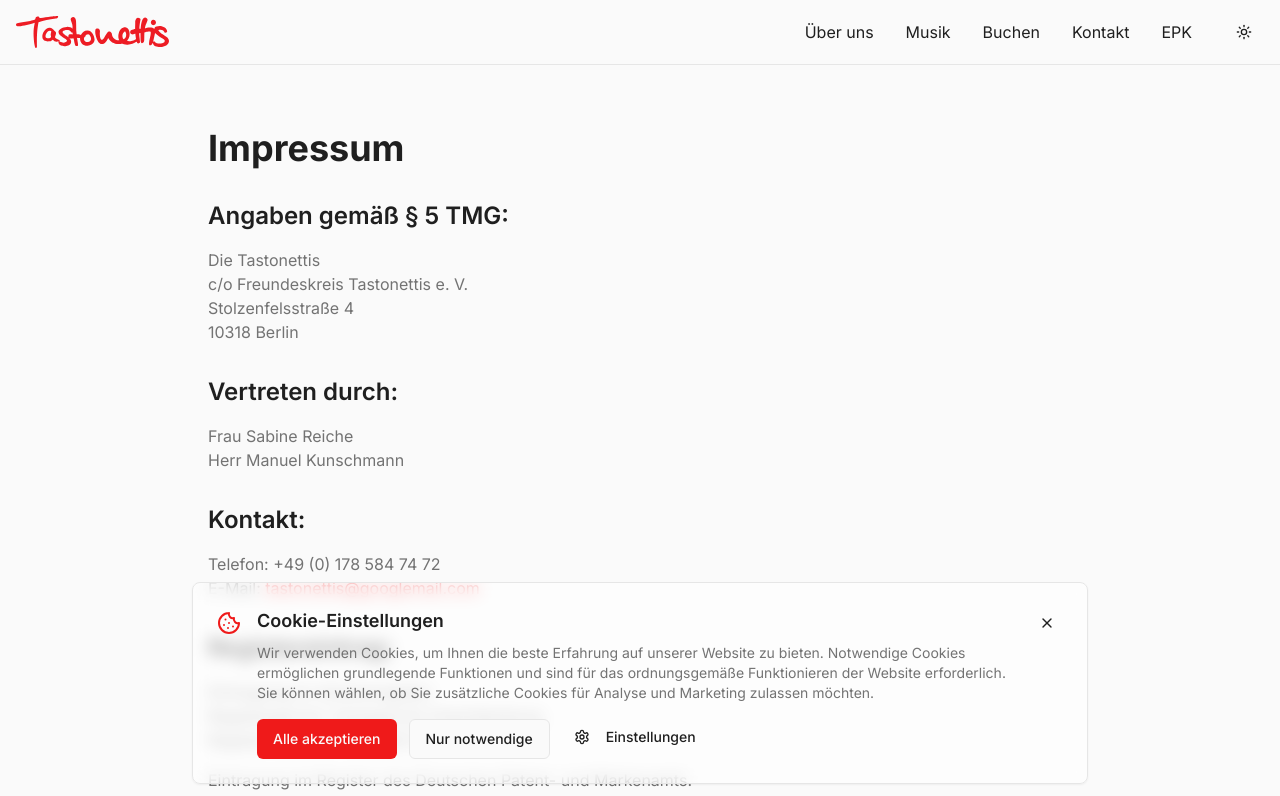
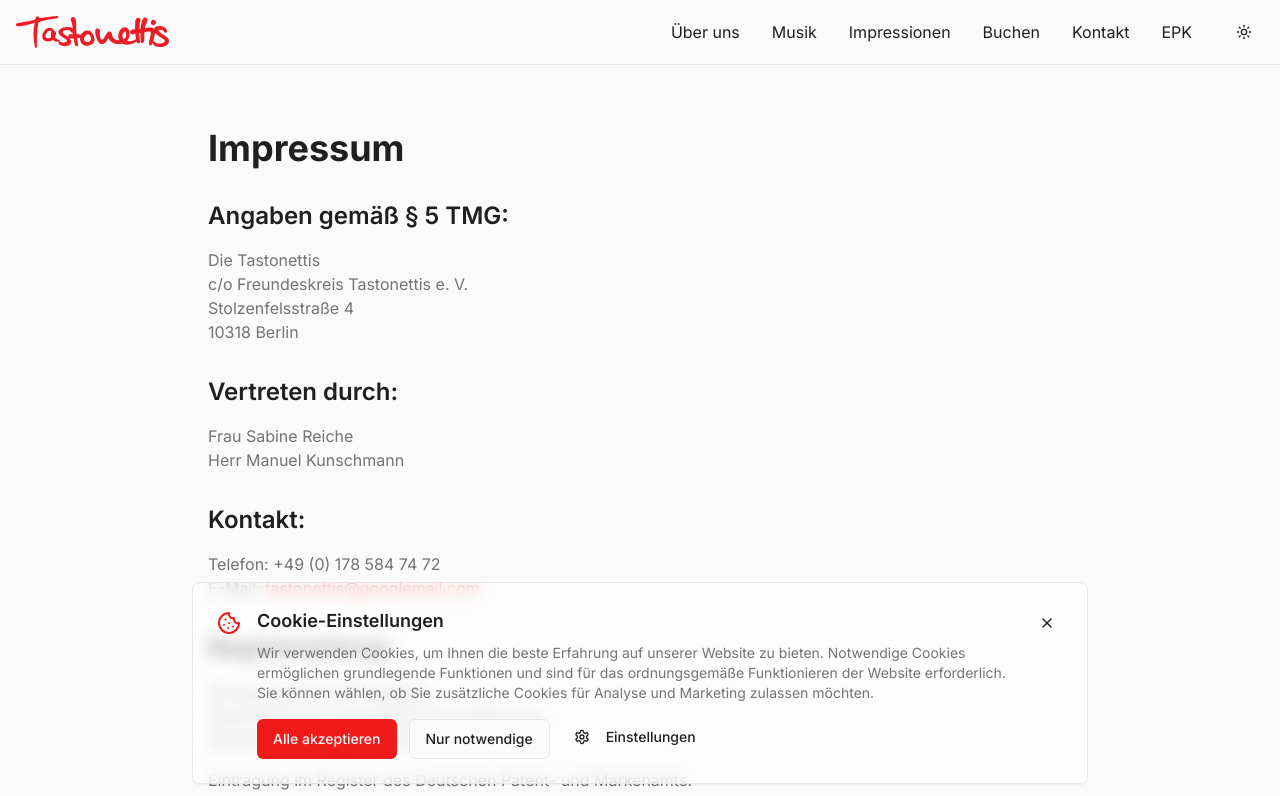
Before and after one commit to rareRippchen/tastonettisv2, a React (Vite) app: page /impressum in a window 1280 px wide. Shown: the top 796 px of the page. Built offline with nearby package versions, Linux system fonts and the light colour scheme.

Commit message:
Add "Impressionen" to menu

```diff
--- a/src/components/gallery-section.tsx
+++ b/src/components/gallery-section.tsx
@@ -43,7 +43,7 @@ export const GallerySection = () => {
   ]
 
   return (
-    <section className="py-24 px-4 bg-gradient-to-br from-background via-background to-accent/10">
+    <section id="gallery" className="py-24 px-4 bg-gradient-to-br from-background via-background to-accent/10">
       <div className="container mx-auto max-w-6xl">
         <div className="text-center mb-16">
           <Badge variant="outline" className="mb-4 px-4 py-2">
--- a/src/components/navigation.tsx
+++ b/src/components/navigation.tsx
@@ -9,6 +9,7 @@ export function Navigation() {
   const navItems = [
     { href: "/#about", label: "Über uns" },
     { href: "/#music", label: "Musik" },
+    { href: "/#gallery", label: "Impressionen" },
     { href: "/#booking", label: "Buchen" },
     { href: "/#contact", label: "Kontakt" },
     { href: "/epk", label: "EPK" },
```
